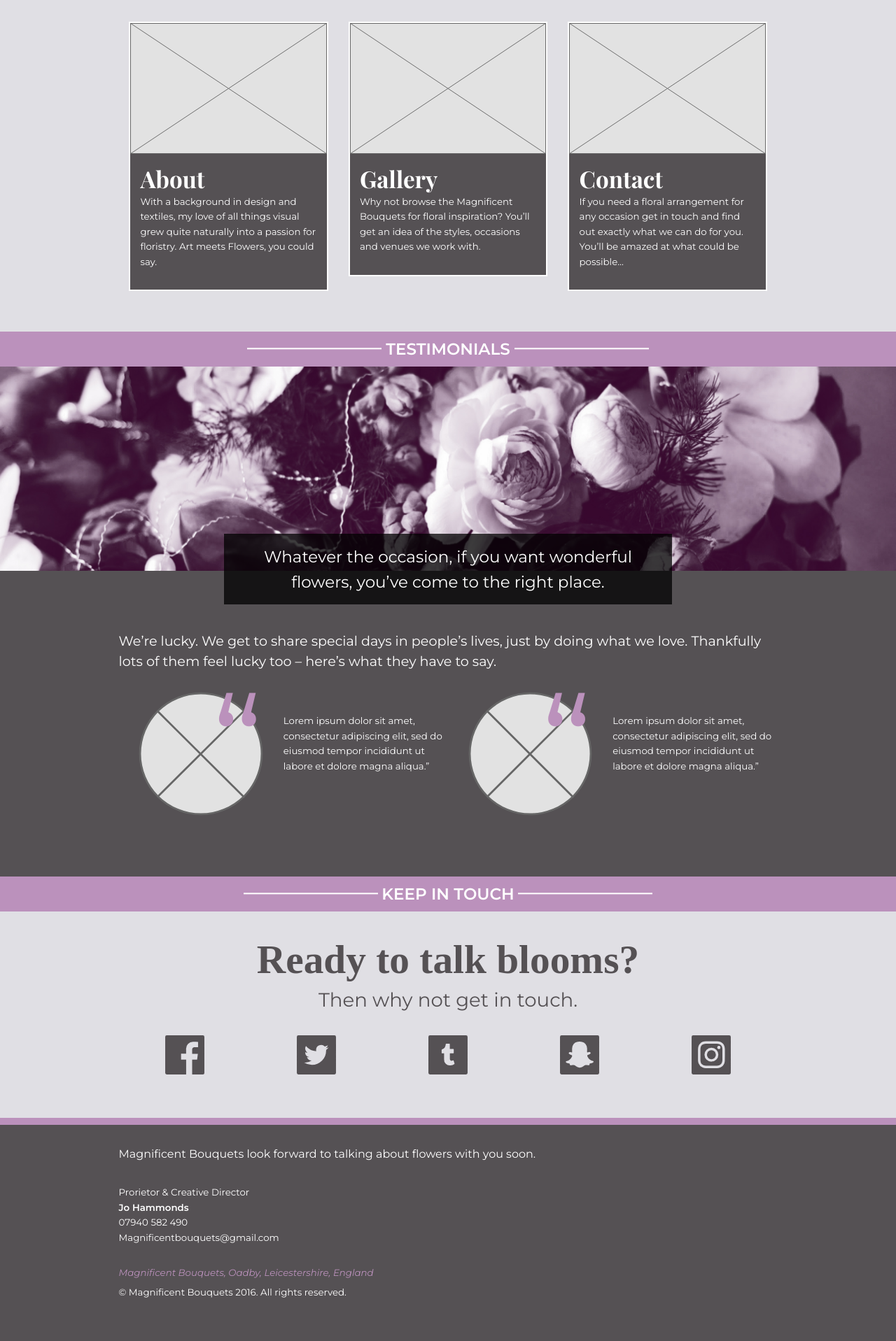
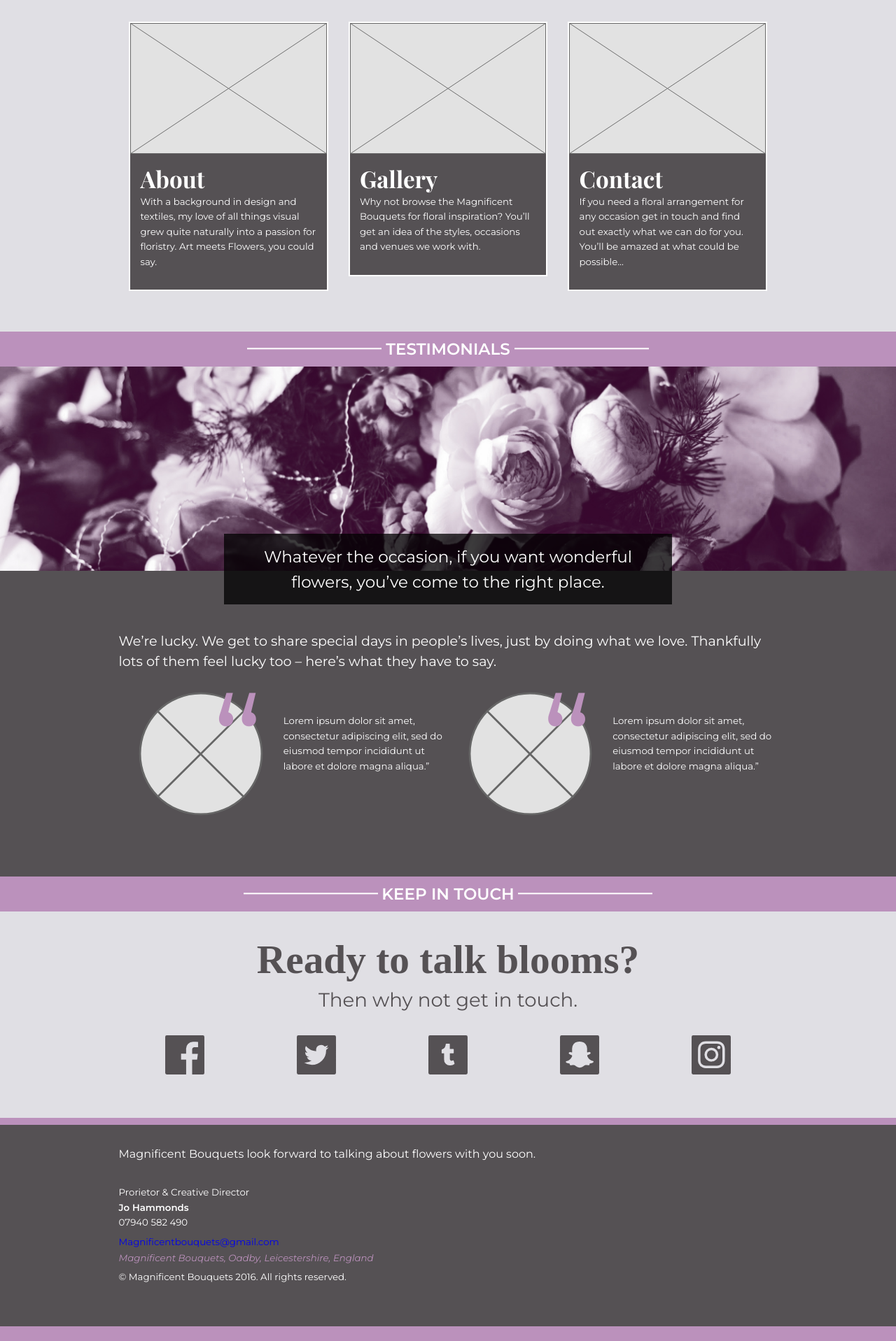
Before and after one commit to kaylaobritsch/magnificent-bouquets, a Jekyll site: the page built from index.html, in a window 1280 px wide. Shown: the part 1333-3250 px from the top of the page at 70% size. Built offline with Jekyll 4.4.1, drawn with Linux system fonts in a browser that asks for light colours; after the commit the page ends 3229 px from its top, so only the background shows below that.

Commit message:
Add mailto link

```diff
--- a/_layouts/default.html
+++ b/_layouts/default.html
@@ -28,7 +28,7 @@
     <div class="contact-top gutter pad-b-1-4 push-0">
       <ul class="wrapper pad-t-1-2 push-0 list-group-inline text-right">
         <li><a class="micro push-r" href="tel:+44 7940 582490"><i class="icon i-18 gutter-1-2"><svg><use xlink:href="{{site.baseurl}}/images/icons.svg#phone"></use></svg></i>7940 582490</a></i>
-        <li><a class="micro" href="mailto:magnificentbouquets@gmail.com" subject="Hey There"><i class="icon i-18 gutter-1-2"><svg><use xlink:href="{{site.baseurl}}/images/icons.svg#email"></use></svg></i>magnificentbouquets@gmail.com</a></li>
+        <li><a class="micro" href="mailto:magnificentbouquets@gmail.com" subject="Let's Talk Flowers!"><i class="icon i-18 gutter-1-2"><svg><use xlink:href="{{site.baseurl}}/images/icons.svg#email"></use></svg></i>magnificentbouquets@gmail.com</a></li>
       </ul>
     </div>
 
@@ -63,7 +63,7 @@
       <p class="micro push-0">Prorietor & Creative Director</p>
       <p class="micro push-0 bold">Jo Hammonds</p>
       <p class="micro push-0"> 07940 582 490</p>
-      <p class="micro">Magnificentbouquets@gmail.com</p>
+      <a href="mailto:magnificentbouquets@gmail.com" subject="Let's Talk Flowers!" class="micro">Magnificentbouquets@gmail.com</a>
       <p class="micro push-0 italic place">Magnificent Bouquets, Oadby, Leicestershire, England</p>
       <small class="micro push-0">© Magnificent Bouquets 2016. All rights reserved.</small>
     </div>
--- a/index.html
+++ b/index.html
@@ -142,7 +142,7 @@
       <p class="giga">Then why not get in touch.</p>
     </div>
     <div class="unit xs-1-2 m-1-5">
-      <a href="#">
+      <a href="https://www.facebook.com/magnificentbouquets/">
         <i class="icon i-64">
           <svg><use xlink:href="{{site.baseurl}}/images/icons.svg#facebook"></use>
           </svg>
```
